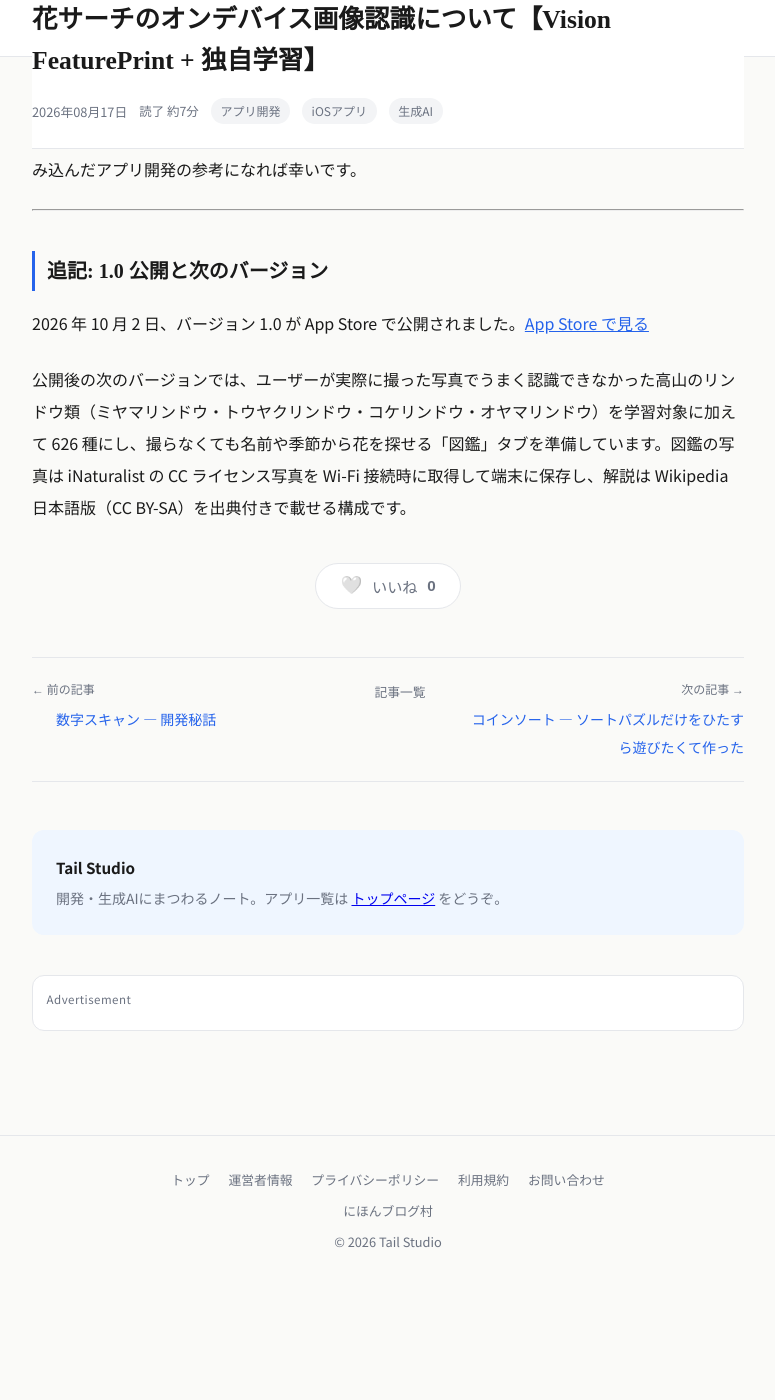
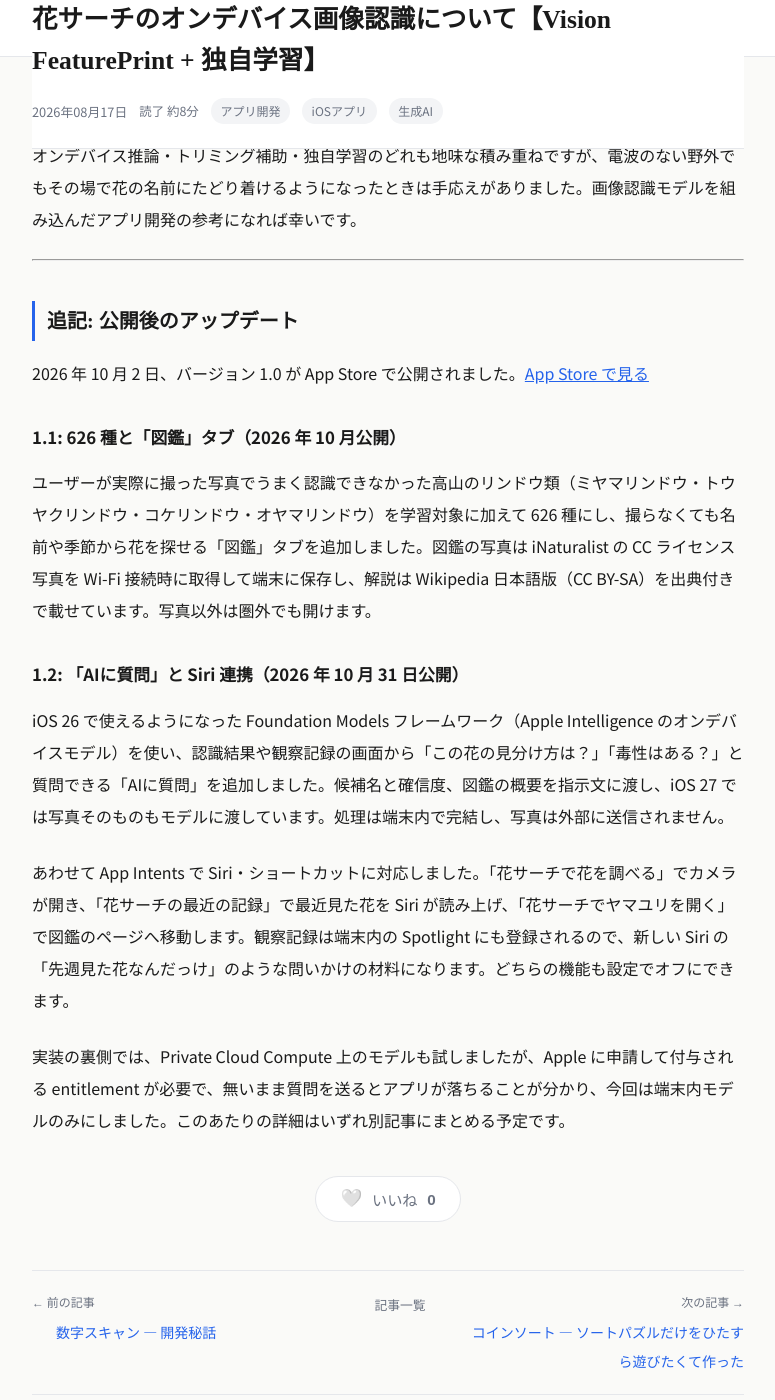
Before and after one commit to wat--/app-policies, a Jekyll site: the page built from _posts/2026-08-17-app-hana-search-tech.md, in a window 1280 px wide and 1400 px high, scrolled down 4033 px. Shown: the whole window, without its empty margins (252-1027 px from the left). Built offline with Jekyll 4.4.1, drawn with Linux system fonts in a browser that asks for light colours; a script that is not in the unit is left out; before the commit the page ends 5318 px from its top, so only the background shows below that; some of the changed text lies outside the part shown.

Commit message:
花サーチ 1.1/1.2 公開を反映: ブログ追記、プライバシーポリシーに AIに質問・Siri 連携を追加、apps.json 更新
Co-Authored-By: Claude Fable 5.1 <noreply@anthropic.com>

```diff
--- a/_posts/2026-08-17-app-hana-search-tech.md
+++ b/_posts/2026-08-17-app-hana-search-tech.md
@@ -16,7 +16,7 @@ description: 花を認識するiOSアプリ「花サーチ」の実装を紹介
 - [学習データの集め方](#学習データの集め方)
 - [顕著性検出によるトリミング補助](#顕著性検出によるトリミング補助)
 - [苦労した点](#苦労した点)
-- [追記: 1.0 公開と次のバージョン](#追記-10-公開と次のバージョン)
+- [追記: 公開後のアップデート](#追記-公開後のアップデート)
 
 ---
 
@@ -87,8 +87,18 @@ description: 花を認識するiOSアプリ「花サーチ」の実装を紹介
 
 ---
 
-## 追記: 1.0 公開と次のバージョン
+## 追記: 公開後のアップデート
 
 2026 年 10 月 2 日、バージョン 1.0 が App Store で公開されました。[App Store で見る](https://apps.apple.com/jp/app/%E8%8A%B1%E3%82%B5%E3%83%BC%E3%83%81/id6802036544)
 
-公開後の次のバージョンでは、ユーザーが実際に撮った写真でうまく認識できなかった高山のリンドウ類（ミヤマリンドウ・トウヤクリンドウ・コケリンドウ・オヤマリンドウ）を学習対象に加えて 626 種にし、撮らなくても名前や季節から花を探せる「図鑑」タブを準備しています。図鑑の写真は iNaturalist の CC ライセンス写真を Wi-Fi 接続時に取得して端末に保存し、解説は Wikipedia 日本語版（CC BY-SA）を出典付きで載せる構成です。
+### 1.1: 626 種と「図鑑」タブ（2026 年 10 月公開）
+
+ユーザーが実際に撮った写真でうまく認識できなかった高山のリンドウ類（ミヤマリンドウ・トウヤクリンドウ・コケリンドウ・オヤマリンドウ）を学習対象に加えて 626 種にし、撮らなくても名前や季節から花を探せる「図鑑」タブを追加しました。図鑑の写真は iNaturalist の CC ライセンス写真を Wi-Fi 接続時に取得して端末に保存し、解説は Wikipedia 日本語版（CC BY-SA）を出典付きで載せています。写真以外は圏外でも開けます。
+
+### 1.2: 「AIに質問」と Siri 連携（2026 年 10 月 31 日公開）
+
+iOS 26 で使えるようになった Foundation Models フレームワーク（Apple Intelligence のオンデバイスモデル）を使い、認識結果や観察記録の画面から「この花の見分け方は？」「毒性はある？」と質問できる「AIに質問」を追加しました。候補名と確信度、図鑑の概要を指示文に渡し、iOS 27 では写真そのものもモデルに渡しています。処理は端末内で完結し、写真は外部に送信されません。
+
+あわせて App Intents で Siri・ショートカットに対応しました。「花サーチで花を調べる」でカメラが開き、「花サーチの最近の記録」で最近見た花を Siri が読み上げ、「花サーチでヤマユリを開く」で図鑑のページへ移動します。観察記録は端末内の Spotlight にも登録されるので、新しい Siri の「先週見た花なんだっけ」のような問いかけの材料になります。どちらの機能も設定でオフにできます。
+
+実装の裏側では、Private Cloud Compute 上のモデルも試しましたが、Apple に申請して付与される entitlement が必要で、無いまま質問を送るとアプリが落ちることが分かり、今回は端末内モデルのみにしました。このあたりの詳細はいずれ別記事にまとめる予定です。
```
